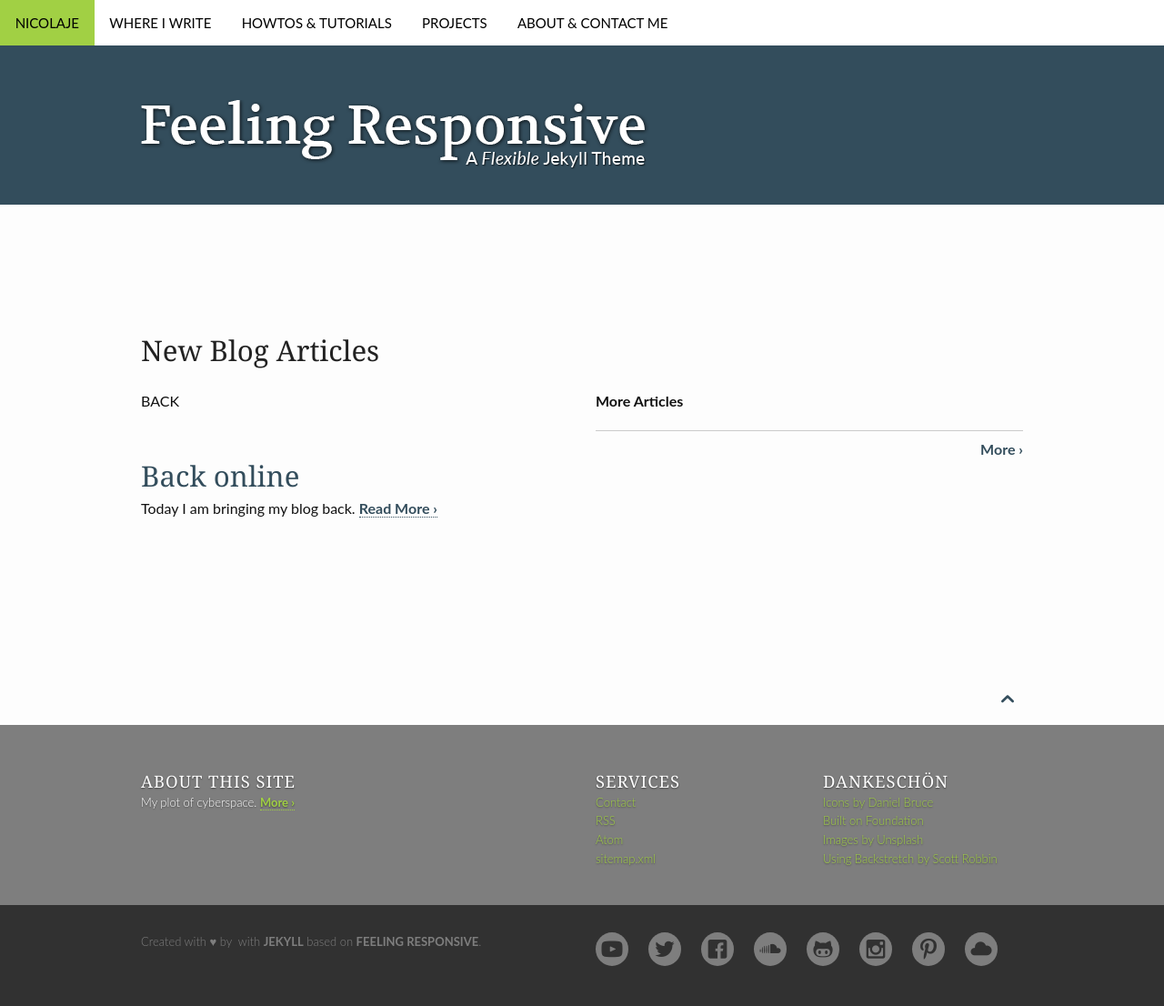
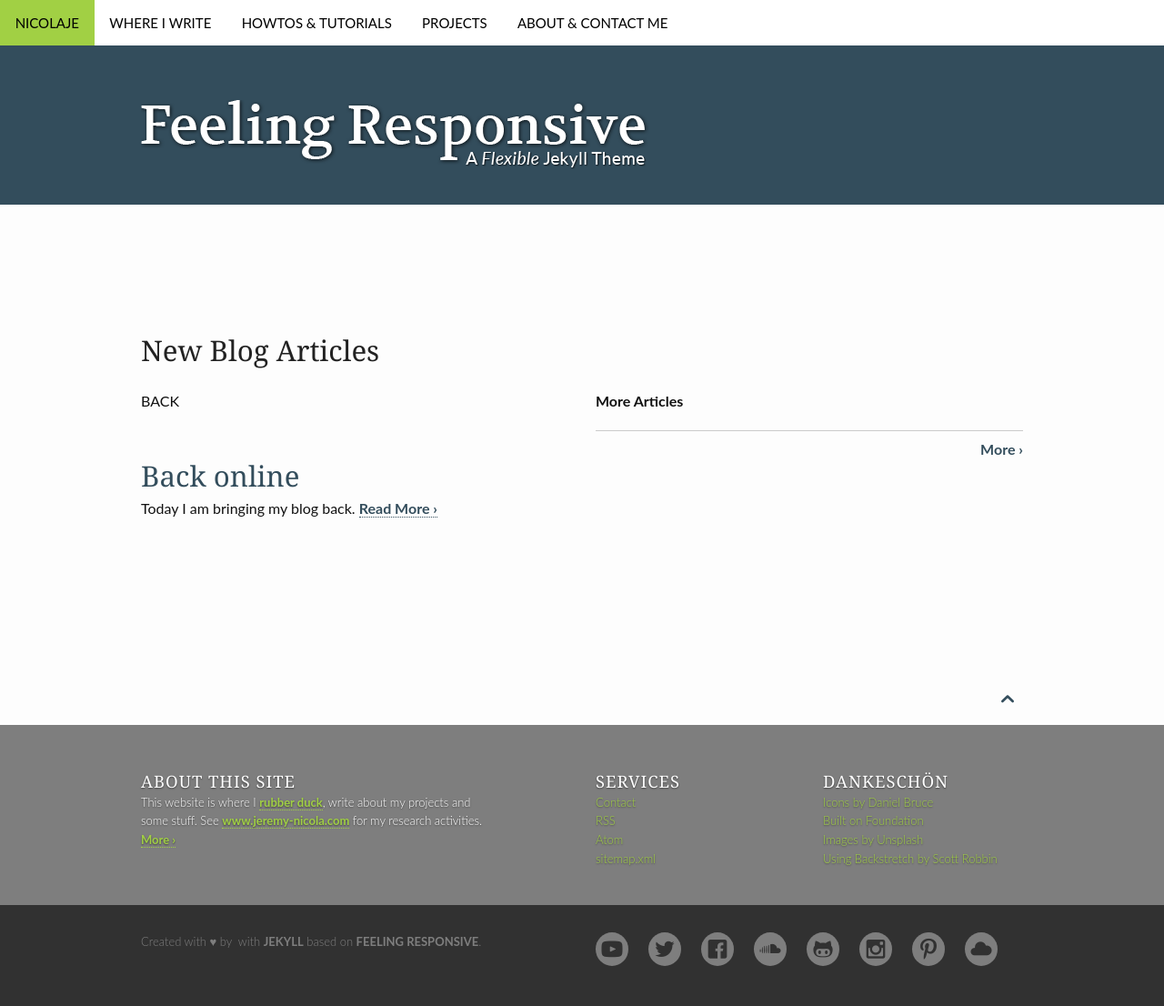
Before and after one commit to nicolaje/nicolaje.github.io, a Jekyll site: the page built from pages/pages-root-folder/index.md, in a window 1280 px wide. Shown: the whole page at 91% size. Built offline with Jekyll 4.4.1, drawn with Linux system fonts in a browser that asks for light colours.

Commit message:
Customized & simplified config file

```diff
--- a/_config.yml
+++ b/_config.yml
@@ -1,20 +1,8 @@
 title: "Nicolaje"
+slogan: "My plot of cyberspace"
+description: "This website is where I <a href=\"https://en.wikipedia.org/wiki/Rubber_duck_debugging\">rubber duck</a>, write about my projects and some stuff. See <a href=\"http://www.jeremy-nicola.com\">www.jeremy-nicola.com</a> for my research activities."
 
-# The slogan describes your website and is used on homepage in <title> and other important places
-slogan: ""
-
-
-# The description is used on homepage and in the footer to quickly describe your website. Use a maximum of 150 characters for SEO-purposes.
-description: "My plot of cyberspace."
-
-# Main author of the website
-# See > authors.yml
 author: nicolaje
-
-# This URL is the main address for absolute links. Don't include a slash at the end.
-#
-#url: 'http://nicola.je'
-#baseurl: ''
 url: 'http://nicola.je'
 baseurl: ''
 
@@ -36,14 +24,12 @@
 
 
 # Paginates all X entries
-paginate: 5
+paginate: 10
 
 
 # Pagination path › Important for blog page in /blog/ to work
 paginate_path: "blog/page:num"
 
-
-# Theme works best with Kramdown (using the table of contents function)
 markdown: kramdown
 permalink: /:categories/:title/
 highlight: pygments
@@ -62,7 +48,6 @@
 # The language setting is used in /includes/header.html for html-settings
 language: "en"
 
-
 # Used › default.html front-matter and comress.html
 # Options › http://jch.penibelst.de
 compress_html:
@@ -73,14 +58,6 @@
   ignore:
     envs: [development]
 
-
-#
-#       ____       ____            ____
-#      / __ \___  / __/___ ___  __/ / /_
-#     / / / / _ \/ /_/ __ `/ / / / / __/
-#    / /_/ /  __/ __/ /_/ / /_/ / / /_
-#   /_____/\___/_/  \__,_/\__,_/_/\__/
-#
 # Default Settings
 
 defaults:
@@ -92,7 +69,7 @@
       show_meta: false 	# Hide metadata for all pages
       # sidebar:    		# Possible values › left, right › by default there will be no sidebar
       comments: false
-      author: phlow     # Default author for pages
+      author: nicolaje     # Default author for pages
   -
     scope:
       path: ""
@@ -100,8 +77,8 @@
     values:
       show_meta: true   # Show metadata for all posts
       # sidebar:        # Possible values › left, right › by default there will be no sidebar
-      comments: false
-      author: phlow     # Default author for posts
+      comments: true
+      author: nicolaje     # Default author for posts
 
 
 
@@ -123,9 +100,9 @@
 #   ___/ / /___/ /_/ /
 #  /____/_____/\____/    Verify Website to Webmaster Tools
 
-google_author:             "https://plus.google.com/u/0/118311555303973066167"
-google_site_verification:  "Vk0IOJ2jwG_qEoG7fuEXYqv0m2rLa8P778Fi_GrsgEQ"
-bing_webmastertools_id:    "0FB4C028ABCF07C908C54386ABD2D97F"
+google_author:             "https://plus.google.com/u/0/111325681164277219920"
+#google_site_verification:  "Vk0IOJ2jwG_qEoG7fuEXYqv0m2rLa8P778Fi_GrsgEQ"
+#bing_webmastertools_id:    "0FB4C028ABCF07C908C54386ABD2D97F"
 # alexa_verify_id:         ""
 
 
@@ -157,11 +134,11 @@
 #    / __/ / /_/ / /__/  __/ /_/ / /_/ / /_/ / ,<
 #   /_/    \__,_/\___/\___/_.___/\____/\____/_/|_|      Facebook-Optimization › http://j.mp/fb_optimize
 
-og_image:                           "http://images.phlow.de/phlow/phlow_de-logo-512x.png"
+#og_image:                           "http://images.phlow.de/phlow/phlow_de-logo-512x.png"
 og_locale:                          "en_EN"
 og_type:                            "website"
-og_title:                           "Feeling Responsive – A Responsive Theme for Jekyll"
-og_description:                     "Feeling Responsive is built on the fabulous Foundation Framework and comes with lots of features to show your content right."
+og_title:                           "Nicolaje - My plot of cyberspace"
+og_description:                     "This website is where I <a href=\"https://en.wikipedia.org/wiki/Rubber_duck_debugging\">rubber duck</a>, write about my projects and some stuff. See <a href=\"http://www.jeremy-nicola.com\">www.jeremy-nicola.com</a> for my research activities."
 # og_url:                           ""
 # og_site_name:                     ""
 
@@ -185,7 +162,7 @@
 #
 # used in _includes/comments
 
-disqus_shortname: feelingresponsive
+#disqus_shortname: feelingresponsive
 
 
 #      _____
@@ -209,7 +186,7 @@
 #
 # used in _includes/footer_scripts
 
-google_analytics_tracking_id: UA-60112281-1
+#google_analytics_tracking_id: UA-60112281-1
 
 
 
```
